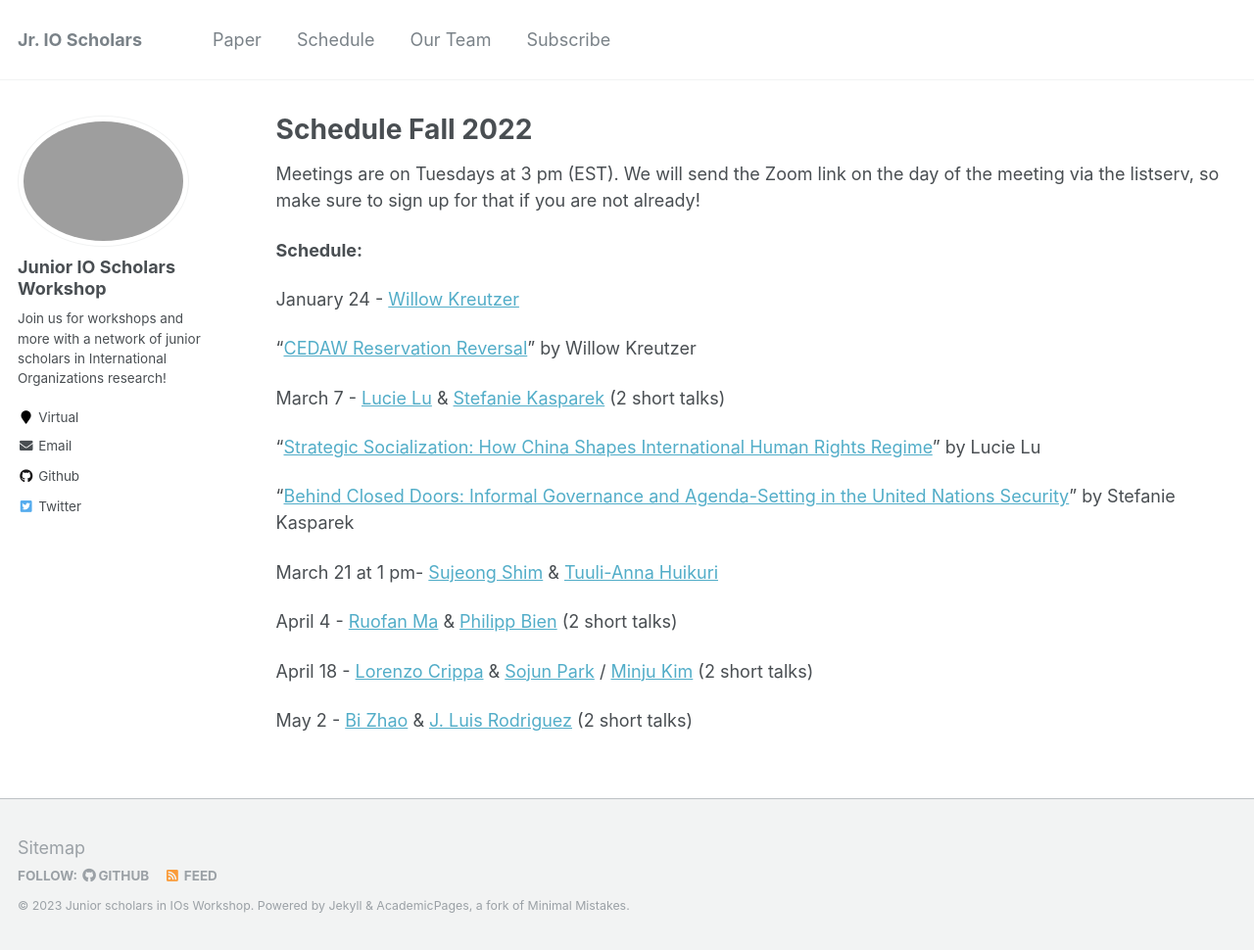
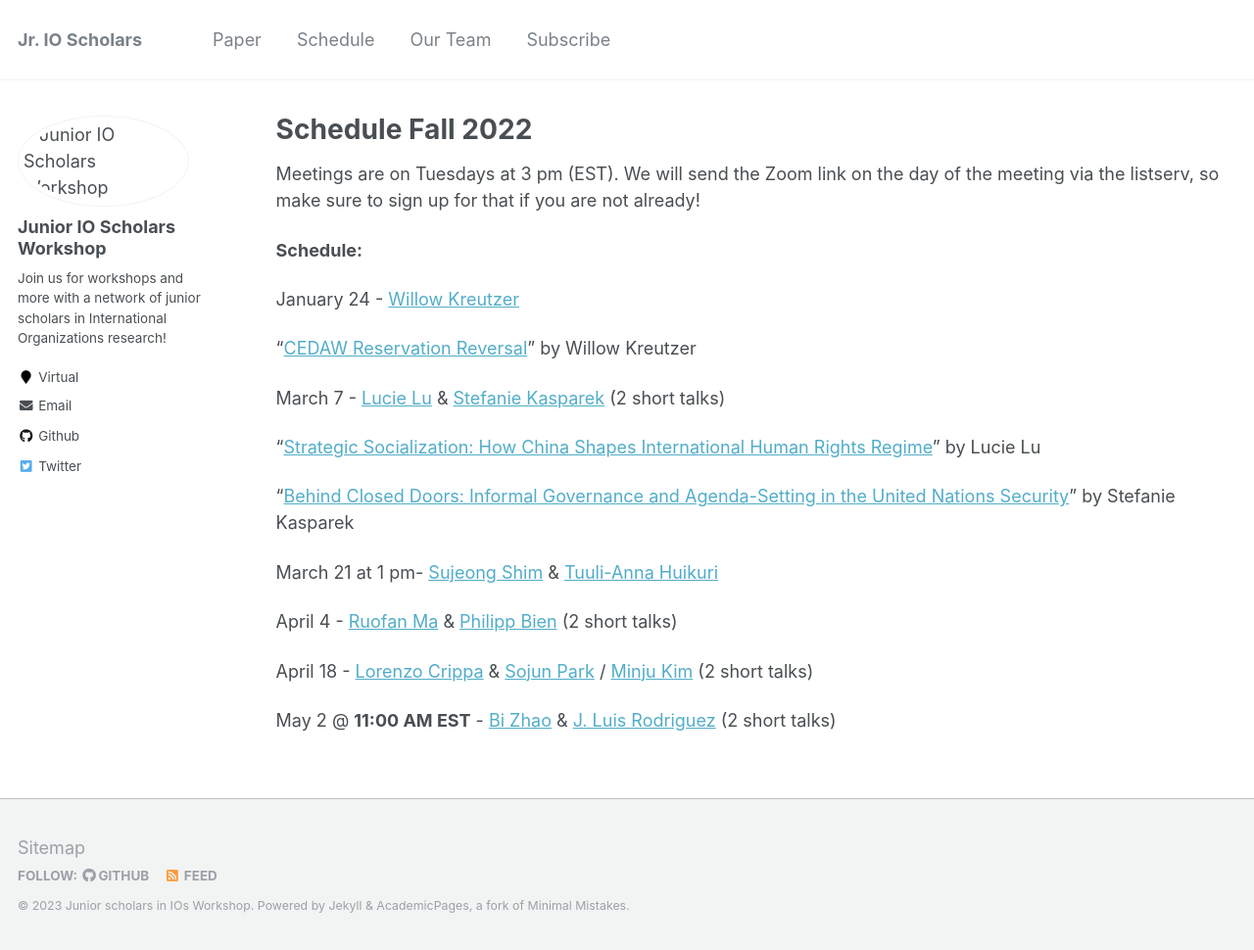
Before and after one commit to IO-workshop/IO-workshop.github.io, a Jekyll site: the page built from _pages/schedule.md, in a window 1280 px wide and 970 px high. Shown: the whole window at 98% size. Built offline with Jekyll 4.4.1, drawn with Linux system fonts in a browser that asks for light colours.

Commit message:
updating schedule + trying to fix image

```diff
--- a/_config.yml
+++ b/_config.yml
@@ -81,7 +81,7 @@ analytics:
 # Site Author
 author:
   name             : "Junior IO Scholars Workshop"
-  avatar           : images/jr_IOscholars.PNG
+  avatar           : jr_IOscholars.JPG
   bio              : "Join us for workshops and more with a network of junior scholars in International Organizations research!"
   location         : "Virtual"
   employer         :
--- a/_pages/schedule.md
+++ b/_pages/schedule.md
@@ -27,7 +27,7 @@ April 4 - [Ruofan Ma](https://twitter.com/ruofan_ma) & [Philipp Bien](https://ww
 
 April 18 - [Lorenzo Crippa](https://lorenzo-crippa.github.io/) & [Sojun Park](https://sites.google.com/view/sojunp/home) / [Minju Kim](https://www.maxwell.syr.edu/directory/minju-kim) (2 short talks)
 
-May 2 - [Bi Zhao](https://www.bi-zhao.com/) & [J. Luis Rodriguez](https://www.jluisrodriguez.com/) (2 short talks)
+May 2 @ **11:00 AM EST** - [Bi Zhao](https://www.bi-zhao.com/) & [J. Luis Rodriguez](https://www.jluisrodriguez.com/) (2 short talks)
 
 <!--September 6 - [Rachel Schoner](https://sites.google.com/view/racheljschoner/) (Job Talk)
 
```
Also changed, not shown: jr_IOscholars.jpg.
